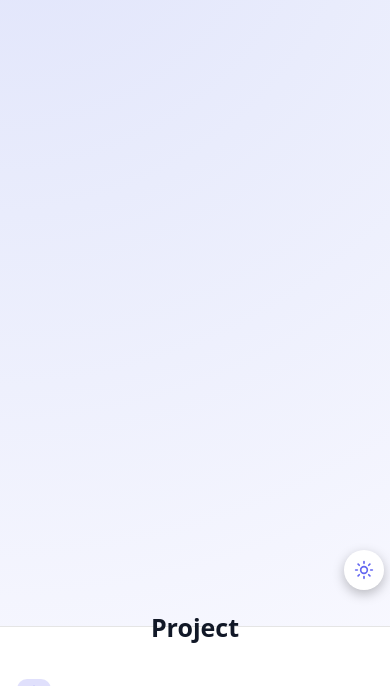
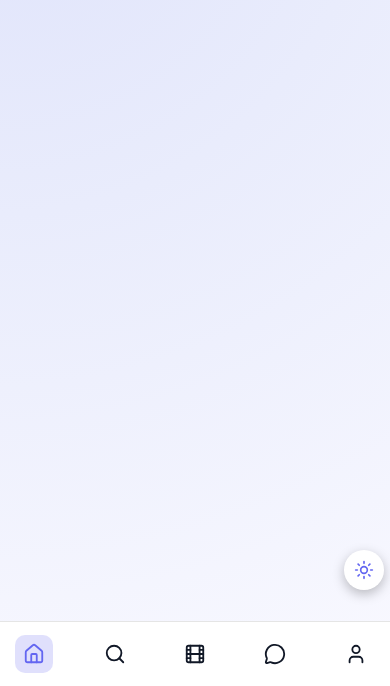
Before and after one commit to younggsad/Project, a Next.js app: page / in a window 390 px wide. Shown: the part 158-844 px from the top of the page. Built offline with nearby package versions, Linux system fonts and the light colour scheme.

Commit message:
Добавлена мобильная версия Sidebar

```diff
--- a/src/components/Sidebar/Sidebar.module.css
+++ b/src/components/Sidebar/Sidebar.module.css
@@ -76,27 +76,46 @@
     bottom: 0;
     left: 0;
     width: 100%;
-    height: 60px;
+    height: 65px;
     border-top: 1px solid rgba(0, 0, 0, 0.1);
     border-right: none;
-    display: flex;
+    flex-direction: row;
     justify-content: center;
     align-items: center;
     padding: 0;
+    background: var(--card-bg);
+  }
+
+  /* Скрываем надпись Project */
+  .headerText {
+    display: none;
   }
 
   .nav {
     flex-direction: row;
     justify-content: space-around;
+    align-items: center;
     width: 100%;
   }
 
   .navItem {
     flex-direction: column;
     justify-content: center;
+    align-items: center;
     gap: 4px;
     font-size: 12px;
-    padding: 6px;
+    padding: 8px;
+    border-radius: 10px;
+    transform: none;
+  }
+
+  .navItem:hover {
+    transform: none;
+    background: rgba(99, 102, 241, 0.1);
+  }
+
+  .icon {
+    font-size: 22px;
   }
 
   .label {
```
